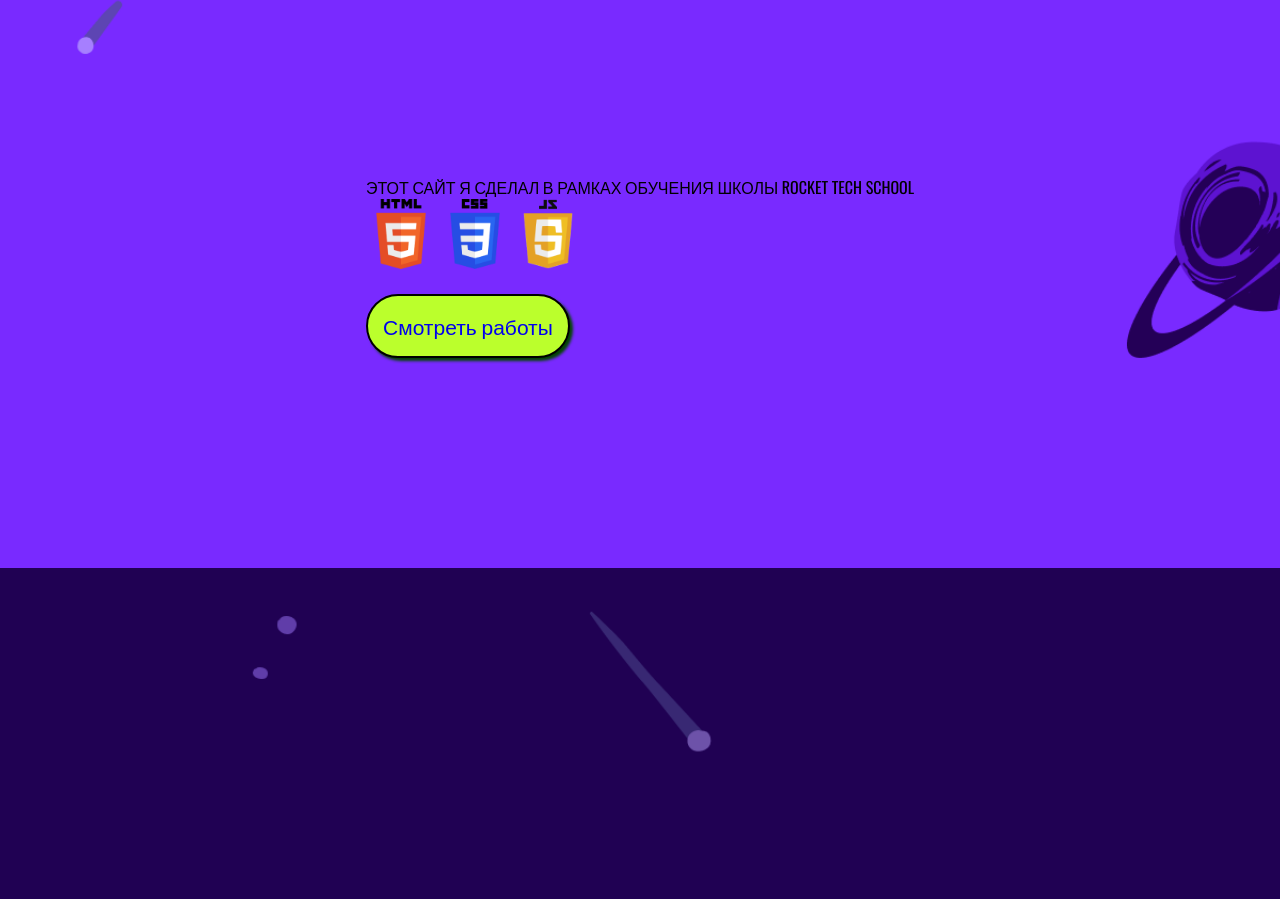
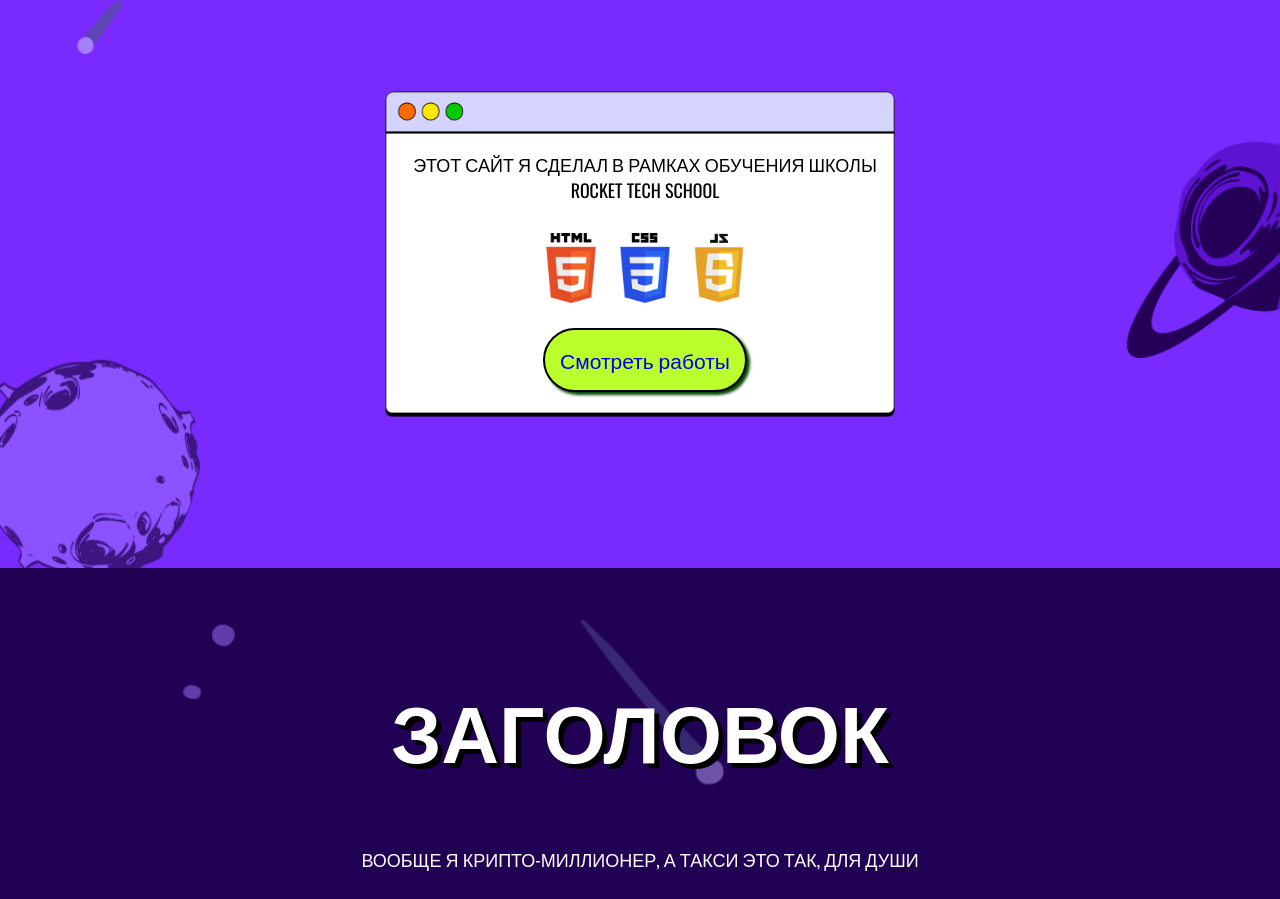
Before and after one commit to Nikita-Fedin/portfolio-website, a plain HTML site: page index.html in a window 1280 px wide. Shown: the part 1879-2778 px from the top of the page. Drawn offline with nearby package versions, Linux system fonts and the light colour scheme.

Commit message:
works and skills

```diff
--- a/index.html
+++ b/index.html
@@ -66,10 +66,25 @@
                 </div>
             </div>
         </div>
+        <div class="moving-planet1">
+        </div>
     </section>
     <section id="works">
+            <h6 class="title">ЗАГОЛОВОК</h6>
         <div class="works-block">
-
+            <div class="works-content">
+            <p>ВООБЩЕ Я КРИПТО-МИЛЛИОНЕР, А ТАКСИ ЭТО ТАК, ДЛЯ ДУШИ</p>
+            <div class="MyWork">
+                <img src="img/img/project.png" width="600px">
+                <img src="img/img/project(js).png" width="600px">
+                <img src="img/img/project(pelmen).png" width="600px">
+            </div>
+            <div class="works-text">
+                <!-- <div class="button">
+                    <a href="#">Смотреть работы</a>
+                </div> -->
+            </div>
+        </div>
         </div>
     </section>
     <section id="comments">
--- a/style.css
+++ b/style.css
@@ -179,3 +179,51 @@ section{
 .about-card img{
     padding-bottom: 20px;
 }
+.skills-content{
+    background-image: url(img/img/form3.png);
+    height: 350px;
+    width: auto;
+    display: flex;
+    background-repeat: no-repeat;
+    background-size: contain;
+    flex-direction: column;
+    margin: 20px;
+    padding-left: 10px;
+    justify-content: start;
+    align-items: center;
+    border-radius: 10px;
+}
+.skills-content p{
+    color: #000;
+    font-size: 18px;
+    margin-top: 60px;
+    margin-bottom: 30px;
+    text-align: center;
+    max-width: 500px;
+}
+.moving-planet1{
+    background-image: url(img/img/moving-planet2.png);
+    background-repeat: no-repeat;
+    background-size: contain;
+    width: 200px;
+    height: 230px;
+    transform: rotate(-15deg);
+    position: absolute;
+    bottom: 30px;
+    left: 0px;
+    animation-name: moving;
+    animation-duration: 3s;
+    animation-iteration-count: 122;
+    animation-direction: alternate;
+}
+@keyframes moving {
+    from{transform: translateY(0px);}
+    to{transform: translateY(90px);}
+}
+.works-content p{
+    color: #ffffff;
+    font-size: 18px;
+    margin-top: 60px;
+    margin-bottom: 30px;
+    text-align: center;
+}
```
Also changed, not shown: img/img/project(js).png (added), img/img/project(pelmen).png (added), img/img/project.png (added).
